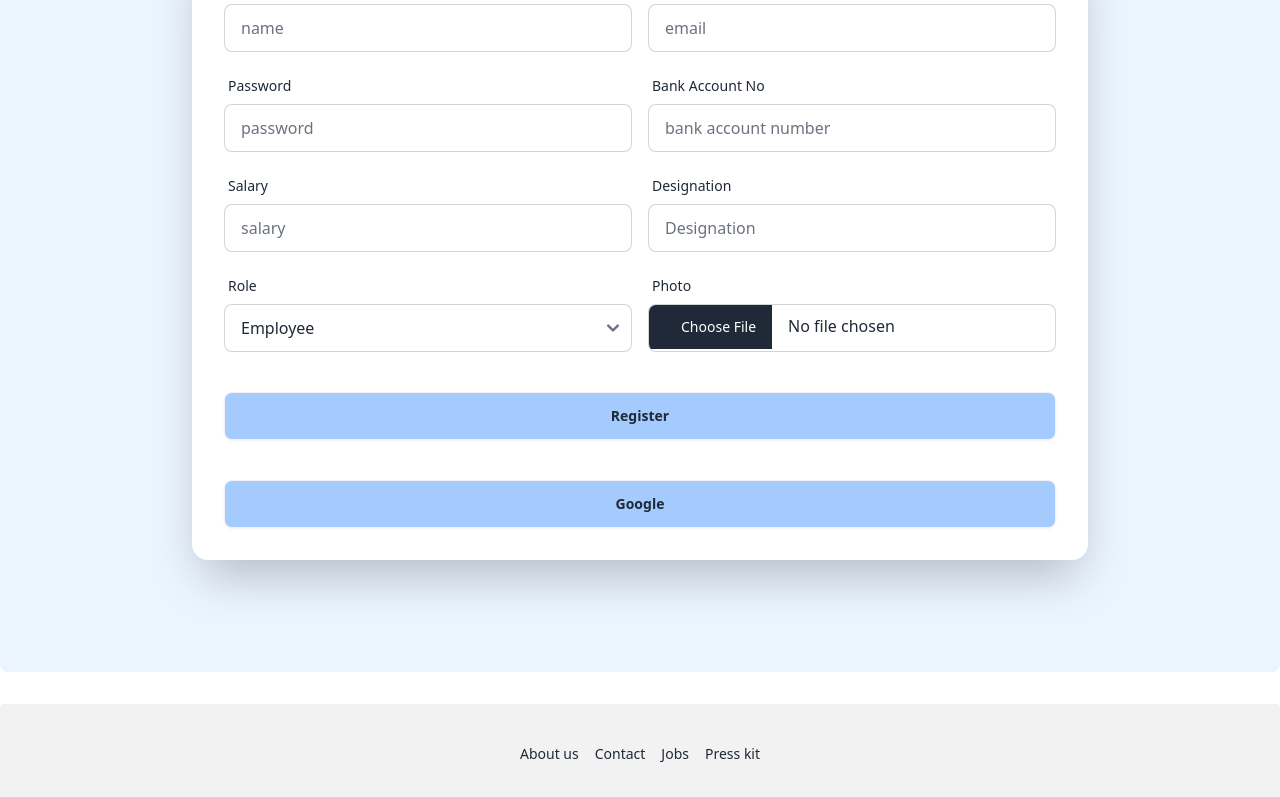
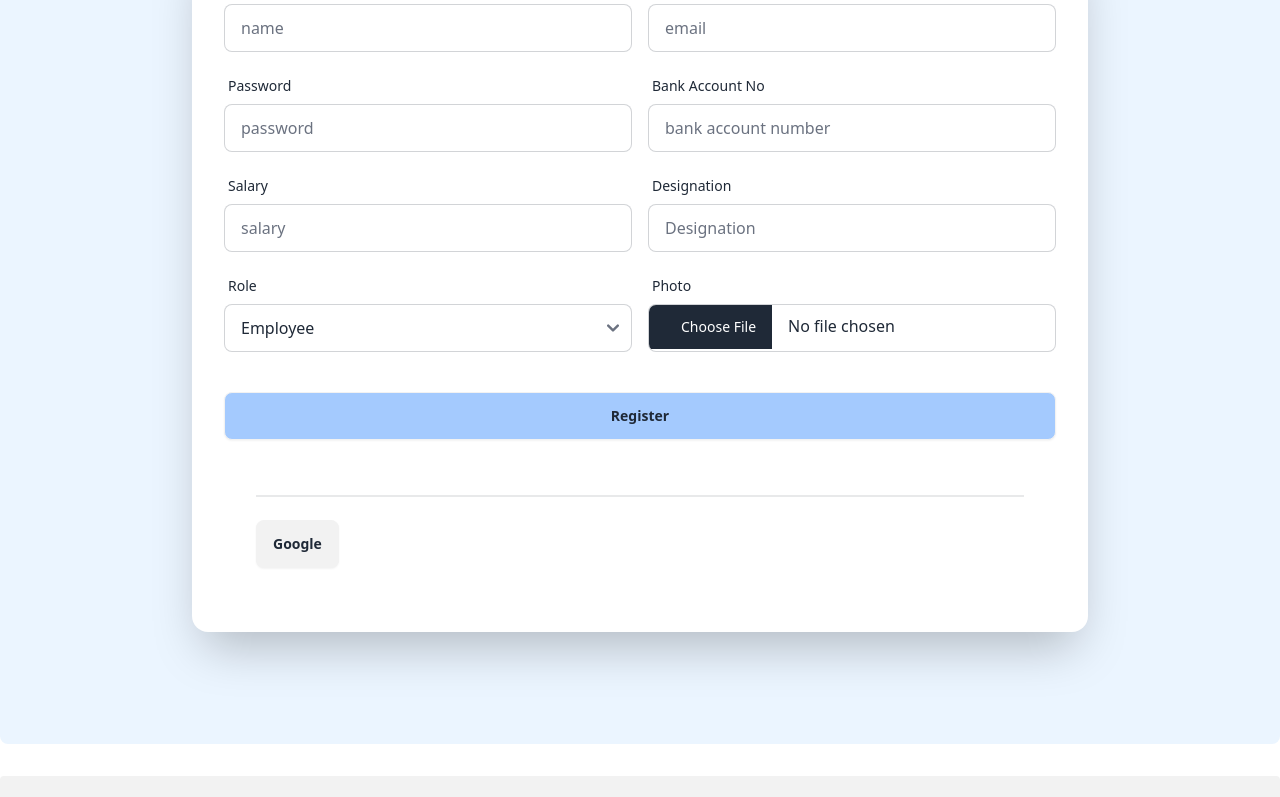
Before and after one commit to Mamunfx/TeamPulse, a React (Vite) app in the folder TeamPulse-project/: page /Register in a window 1280 px wide. Shown: the part 460-1257 px from the top of the page. Built offline with nearby package versions, Linux system fonts and the light colour scheme; no server answers.

Commit message:
registration method

```diff
--- a/TeamPulse-project/src/AuthProvider.jsx
+++ b/TeamPulse-project/src/AuthProvider.jsx
@@ -78,15 +78,18 @@ const AuthProvider = ({ children }) => {
       .then(result => {
         setUser(result.user);
         notify("Google login successful");
+        return result.user;
       })
       .catch(error => {
         notifyError('Google sign-in failed');
         setUser(null);
+        throw error;
       })
       .finally(() => {
         setLoading(false);
       });
   };
+
 
   const updateUserProfile = (profile) => {
     setLoading(true);
--- /dev/null
+++ b/TeamPulse-project/src/Components/Social.jsx
@@ -0,0 +1,43 @@
+import { useContext } from "react";
+import { AuthContext } from "../AuthProvider";
+import { useNavigate } from "react-router-dom";
+
+
+const SocialLogin = () => {
+    const {handleGoogleSignIn}=useContext(AuthContext);
+    const navigate = useNavigate();
+
+    const handleGoogleSignup = () =>{
+        handleGoogleSignIn()
+        .then(result =>{
+            const userInfo = {
+                email: result.user?.email,
+                name: result.user?.displayName,
+                photoUrl: result.user?.photoURL,
+                role:"employee",
+                bank_account_no: '1234',
+                salary: '124444',
+                designation: 'Sales-man',
+            }
+            console.log(userInfo);
+            // axiosPublic.post('/users', userInfo)
+            // .then(res =>{
+            //     console.log(res.data);
+            //     navigate('/');
+            // })
+        })
+    }
+
+    return (
+        <div className="p-8">
+            <div className="divider"></div>
+            <div>
+                <button onClick={handleGoogleSignup} className="btn">
+                    Google
+                </button>
+            </div>
+        </div>
+    );
+};
+
+export default SocialLogin;
--- a/TeamPulse-project/src/Layouts/Register.jsx
+++ b/TeamPulse-project/src/Layouts/Register.jsx
@@ -2,9 +2,10 @@ import React, { useContext, useState } from "react";
 import { useNavigate, useLocation } from "react-router-dom";
 import { AuthContext } from "./../AuthProvider";
 import { uploadImage } from "./../Utilities/utils";
+import SocialLogin from "../Components/Social";
 
 const Register = () => {
-  const { handleGoogleSignIn, notify, notifyError, updateUserProfile,createNewUser} = useContext(AuthContext);
+  const { notify, notifyError, updateUserProfile, createNewUser } = useContext(AuthContext);
   const [formData, setFormData] = useState({
     email: '',
     password: '',
@@ -28,29 +29,9 @@ const Register = () => {
     });
   };
 
-  const handleGoogleSignInClick = async () => {
-    try {
-      const result = await handleGoogleSignIn();
-      if (result) {
-        const { email, displayName, photoURL } = result.user;
-        setFormData(prevData => ({
-          ...prevData,
-          email,
-          name: displayName,
-          photo: photoURL,
-        }));
-        notify("Signed in with Google successfully!");
-        navigate(from, { replace: true });
-      }
-    } catch (error) {
-      notifyError(error.message);
-    }
-  };
-
   const handleSubmit = async (e) => {
     e.preventDefault();
     const { password, ...formDataWithoutPassword } = formData;
-    console.log(formDataWithoutPassword);
     try {
       let photoUrl = "";
       if (formData.photo && typeof formData.photo !== 'string') {
@@ -61,13 +42,14 @@ const Register = () => {
       if (formData.email && password) {
         await createNewUser(formData.email, password);
         await updateUserProfile({ displayName: formData.name, photoURL: photoUrl, ...formDataWithoutPassword });
+        console.log(formDataWithoutPassword);
+
         notify("Registered successfully!");
         navigate(from, { replace: true });
       }
     } catch (error) {
       notifyError(error.message);
     }
-
   };
 
   return (
@@ -196,17 +178,7 @@ const Register = () => {
               <button type="submit" className="btn bg-blue-300 w-full">
                 Register
               </button>
-            </div>
-            <div className="form-control mt-6 col-span-2">
-              <button
-                type="button"
-                className="btn bg-blue-300 w-full"
-                onClick={handleGoogleSignInClick}
-              >
-                <div className="flex gap-2 items-center">
-                  <p>Google</p>
-                </div>
-              </button>
+              <SocialLogin></SocialLogin>
             </div>
           </form>
         </div>
```
